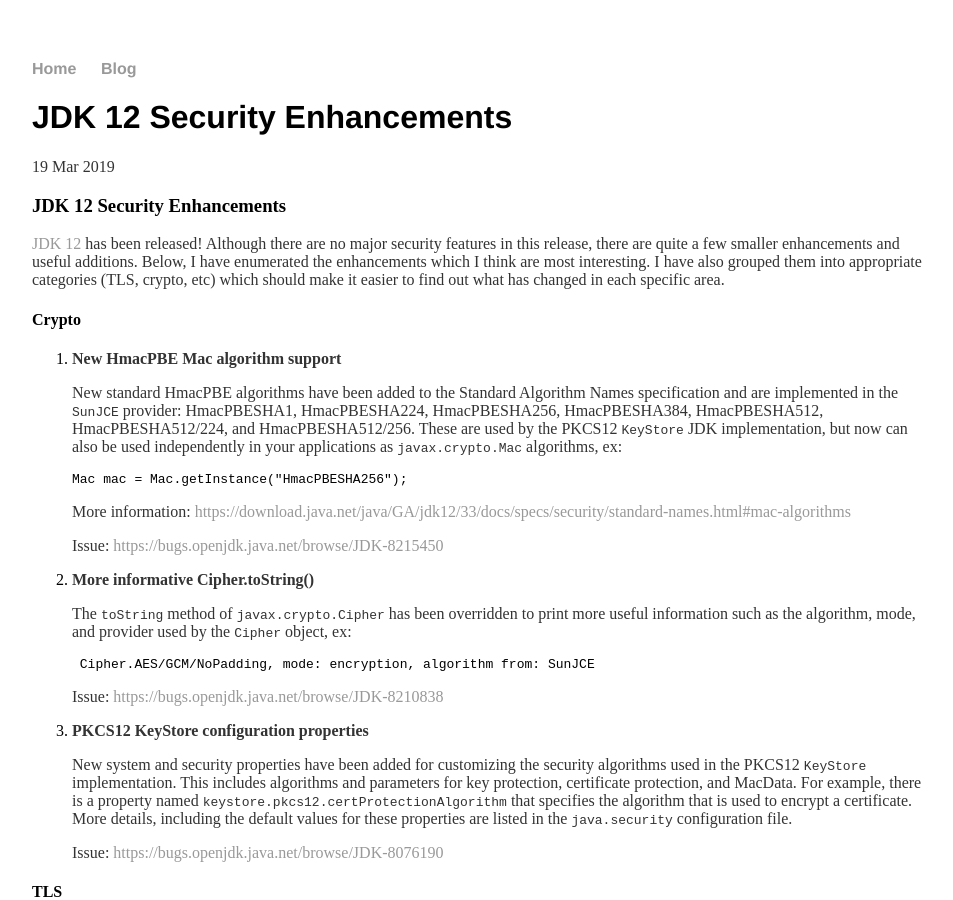
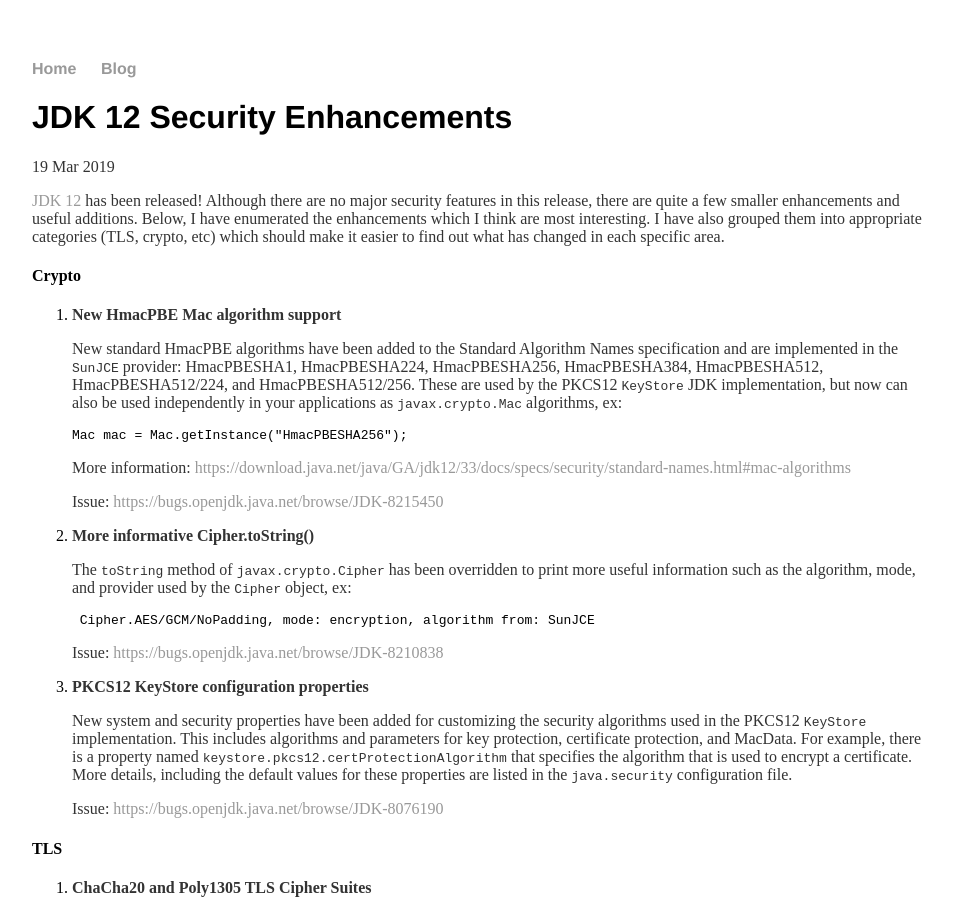
Before and after one commit to seanjmullan/seanjmullan.github.io, a Jekyll site: the page built from _posts/2019-03-19-jdk12.md, in a window 1280 px wide and 900 px high. Shown: the whole window, without its empty margins (160-1113 px from the left). Built offline with Jekyll 4.4.1, drawn with Linux system fonts in a browser that asks for light colours.

Commit message:
Update 2019-03-19-jdk12.md

```diff
--- a/_posts/2019-03-19-jdk12.md
+++ b/_posts/2019-03-19-jdk12.md
@@ -2,8 +2,6 @@
 layout: post
 title: JDK 12 Security Enhancements
 ---
-
-### JDK 12 Security Enhancements
 
 [JDK 12](https://jdk.java.net/12) has been released! Although there are no
 major security features in this release, there are quite a few smaller
```
